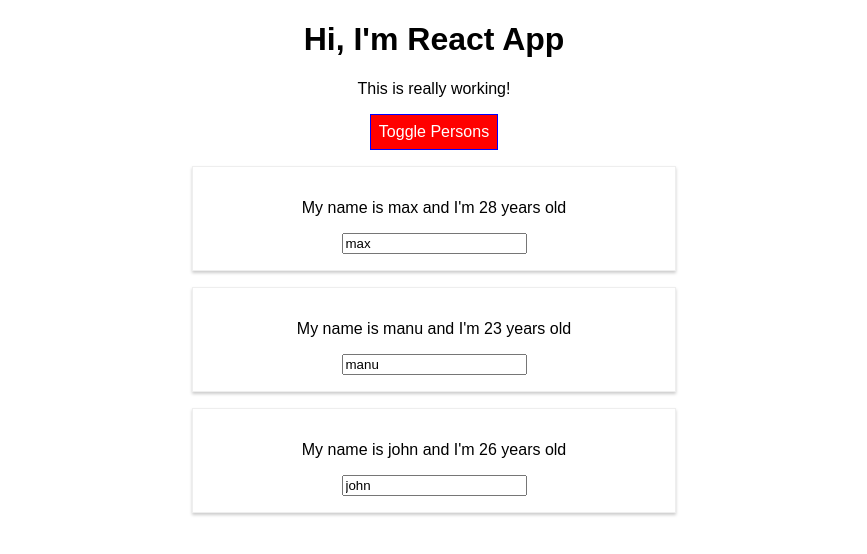
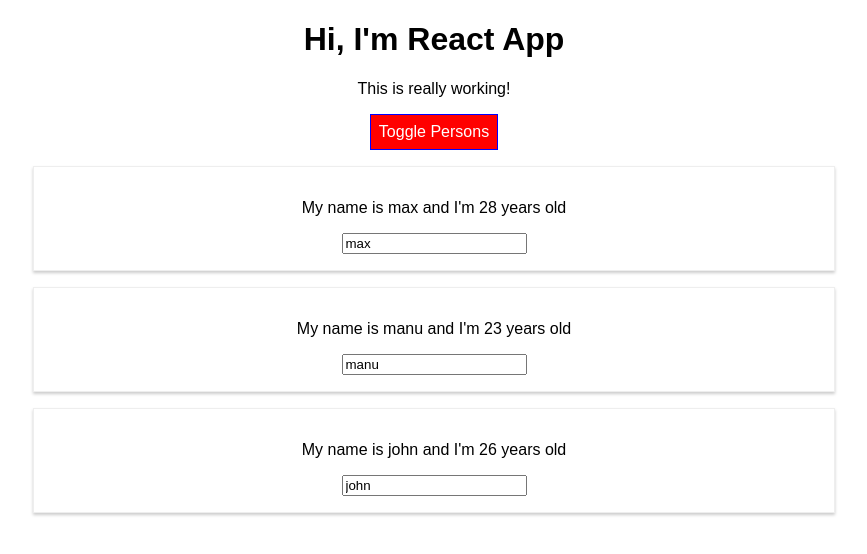
Before and after one commit to Arsalan-Arain/React-Practice, a React (Create React App) app: page / in a window 1280 px wide. Both pictures are taken after a click on the button "Toggle Persons". Shown: the top 554 px of the page, without its empty margins (206-1073 px from the left). Built offline with nearby package versions, Linux system fonts and the light colour scheme.

Commit message:
removed Radium

```diff
--- a/src/App.js
+++ b/src/App.js
@@ -54,10 +54,6 @@ class App extends Component {
       border: '1px solid blue',
       padding: '8px',
       cursor: 'pointer',
-      ':hover': {
-        backgroundColor: 'lightgreen',
-        color: 'black'
-      }
     }
 
     let persons = null;
@@ -78,10 +74,6 @@ class App extends Component {
       );
       // dynamically color change hoga button ka. ooper jo obj hai us ki property ki value change kerdi
       style.backgroundColor = 'red';
-      style[':hover'] = { // yahan pe style.:hover nahi ker sakte q k ':hover' string hai. ese bhi [] laga k obj ki prop access ker sakte hain
-        backgroundColor: 'salmon',
-        color: 'black'
-      }
     }
 
     // ******* changing or adding css classes dynamically *******
@@ -95,7 +87,6 @@ class App extends Component {
     // ******* changing or adding css classes dynamically *******
 
     return (
-      <StyleRoot>
         <div className="App">
           <h1>Hi, I'm React App</h1>
           {/* join */}
@@ -108,9 +99,8 @@ class App extends Component {
 
           {persons}
         </div>
-      </StyleRoot>
     );
   }
 }
 
-export default Radium(App);
+export default App;
--- a/src/Person/Person.js
+++ b/src/Person/Person.js
@@ -1,5 +1,4 @@
 // compoent add kerne k liye function banana perta hai. Ek p component bana diya
-import Radium from 'radium';
 import React from 'react';
 
 import './Person.css';
@@ -16,13 +15,8 @@ import './Person.css';
 
 // *********** also show content passed between opening and closing tags ************
 const person = (props) => {
-  const style = {
-    '@media (min-width: 500px)': {
-      width: '450px'
-    }
-  }
   return (
-    <div className='Person' style={style}>
+    <div className='Person'>
       <p onClick={props.click}>My name is {props.name} and I'm {props.age} years old</p>
       {/* p k click event pe bhi wo func call ho jiska click prop ko refernce diya tha */}
       <p>{props.children}</p>
@@ -36,10 +30,4 @@ const person = (props) => {
   )
 };
 // radium library use kerne k liye export kerte huwe radium k func mein wrap kerna hota hai
-export default Radium(person);
-
-
-
-// ye component to ban gaya lekin 2 kaam or kerne honge
-// 1. import react bcz jsx is transformed to react create element
-// 2. export ker diya ye component
+export default person;
```
